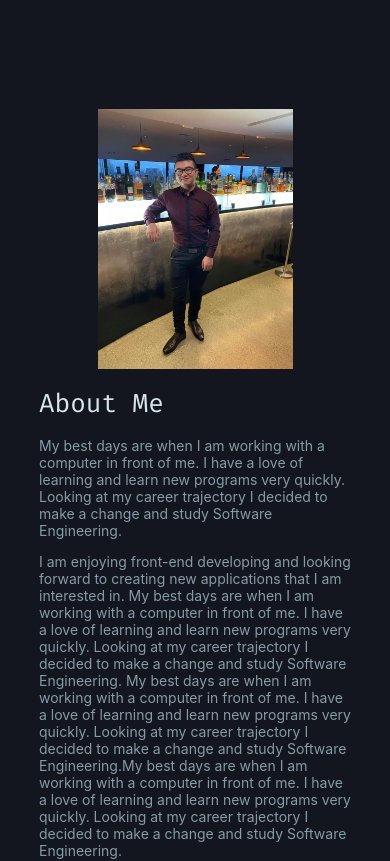
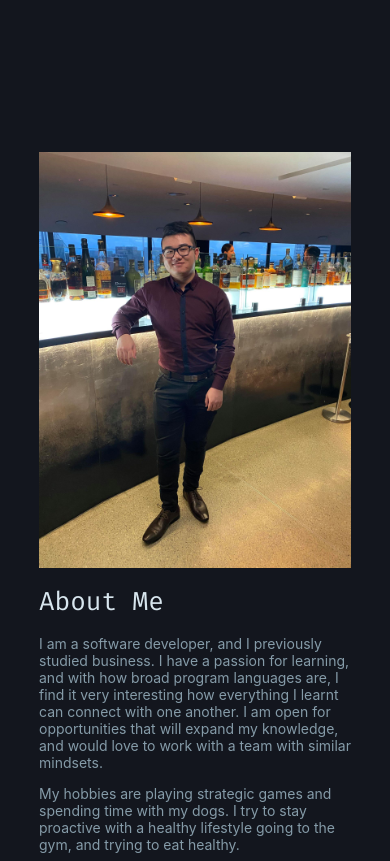
Before and after one commit to HarryPdot/portfolio, a React (Create React App) app: page / in a window 390 px wide. Shown: the part 760-1621 px from the top of the page. Built offline with nearby package versions, Linux system fonts and the light colour scheme; no server answers; a web font is replaced by a local one.

Commit message:
update responsiveness

```diff
--- a/src/AboutMe.css
+++ b/src/AboutMe.css
@@ -22,9 +22,9 @@
 }
 
 .aboutme-container img {
-    width: 50vw;
+    /* width: 50vw; */
     height: 100%;
-    max-width: 270px;
+    max-width: 100%;
 }
 
 .aboutme-title {
--- a/src/AboutMe.js
+++ b/src/AboutMe.js
@@ -14,8 +14,8 @@ export default function AboutMe() {
                     </div>
                     <div className='aboutme-grid'>
                         <div className='aboutme-title'>About Me</div>
-                        <div className='aboutme-description'> My best days are when I am working with a computer in front of me. I have a love of learning and learn new programs very quickly. Looking at my career trajectory I decided to make a change and study Software Engineering.  </div>
-                        <p className="aboutme-description"> I am enjoying front-end developing and looking forward to creating new applications that I am interested in. My best days are when I am working with a computer in front of me. I have a love of learning and learn new programs very quickly. Looking at my career trajectory I decided to make a change and study Software Engineering. My best days are when I am working with a computer in front of me. I have a love of learning and learn new programs very quickly. Looking at my career trajectory I decided to make a change and study Software Engineering.My best days are when I am working with a computer in front of me. I have a love of learning and learn new programs very quickly. Looking at my career trajectory I decided to make a change and study Software Engineering.</p>
+                        <div className='aboutme-description'> I am a software developer, and I previously studied business. I have a passion for learning, and with how broad program languages are, I find it very interesting how everything I learnt can connect with one another. I am open for opportunities that will expand my knowledge, and would love to work with a team with similar mindsets.  </div>
+                        <p className="aboutme-description"> My hobbies are playing strategic games and spending time with my dogs. I try to stay proactive with a healthy lifestyle going to the gym, and trying to eat healthy.</p>
                         <a href={resume} target="_blank" className='resume-button' >View my resume</a>
                     </div>
                 </div>
--- a/src/App.css
+++ b/src/App.css
@@ -12,9 +12,31 @@ html,body, .App, #root {
 .App {
     display: flex;
     flex-direction: column;
+    gap: 5vh;
 }
 
 .Home-component, .NavBar-component, .AboutMe-component, .BurgerIcon-component, .Projects, .Contact {
     height: 100%;
     width: 100%;
 }
+
+.fade-in-section {
+    opacity: 0;
+    transform: translateY(20vh);
+    visibility: hidden;
+    transition: opacity 0.3s ease-out, transform 0.5s ease-out;
+    will-change: opacity, visibility;
+  }
+
+.fade-in-section.is-visible {
+  opacity: 1;
+  transform: none;
+  visibility: visible;
+}
+
+@media only screen and (min-width: 850px) {
+    .App {
+        width: 80%;
+        margin: 0 auto 0 auto
+    }
+}
--- a/src/App.js
+++ b/src/App.js
@@ -5,20 +5,50 @@ import NavBar from './NavBar'
 import BurgerIcon from './BurgerIcon'
 import Projects from './Projects'
 import Contact from './Contact'
-import { useState } from 'react'
-
+import { useState, useRef, useEffect } from 'react'
 
 function App() {
   const [navToggle, setNavToggle] = useState(false)
+
+  function FadeInSection(props) {
+    const [isVisible, setVisible] = useState(false);
+    const domRef = useRef();
+    useEffect(() => {
+      const observer = new IntersectionObserver(entries => {
+        entries.forEach(entry => setVisible(entry.isIntersecting));
+      });
+      observer.observe(domRef.current);
+    }, []);
+    return (
+      <div
+        className={`fade-in-section ${isVisible ? 'is-visible' : ''}`}
+        ref={domRef}
+      >
+        {props.children}
+      </div>
+    );
+  }
+
+  useEffect(() => {
+    window.scrollTo(0, 0)
+  }, [])
 
   return (
     <div className="App">
       <BurgerIcon className="BurgerIcon-component" navToggle={navToggle} setNavToggle={setNavToggle}/>
       {navToggle && <NavBar className="NavBar-component"/>}
-      <Home className="Home-component"/>
-      <AboutMe className="AboutMe-component"/>
-      <Projects className="Projects"/>
-      <Contact className="Contact"/>
+      <FadeInSection>
+        <Home className="Home-component"/>
+      </FadeInSection>
+      <FadeInSection>
+        <AboutMe className="AboutMe-component"/>
+      </FadeInSection>
+      <FadeInSection>
+        <Projects className="Projects"/>
+      </FadeInSection>
+      <FadeInSection>
+        <Contact className="Contact"/>
+      </FadeInSection>
     </div>
   );
 }
--- a/src/Contact.css
+++ b/src/Contact.css
@@ -10,7 +10,7 @@
 
 .contact-container-2 {
     width: 80%;
-    height: 100vh;
+    height: 90vh;
 }
 
 .contact-heading {
--- a/src/Home.css
+++ b/src/Home.css
@@ -59,6 +59,14 @@
     width: fit-content;
 }
 
+.yes {
+    color: white;
+    background-color: white;
+    width: 100px;
+    height: 100px;
+    position: absolute;
+}
+
 @media only screen and (min-width: 550px) {
     .home-header {
         font-size: 3.5rem;
```
